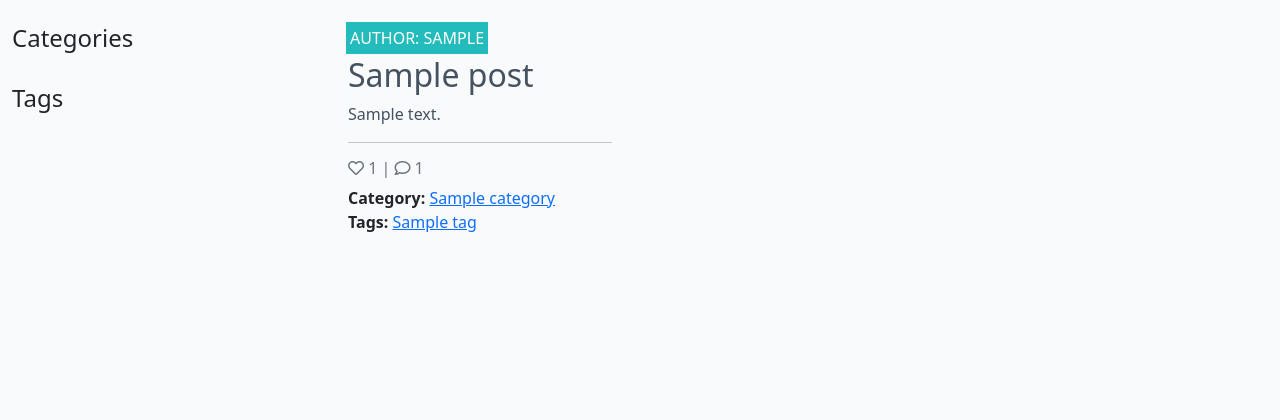
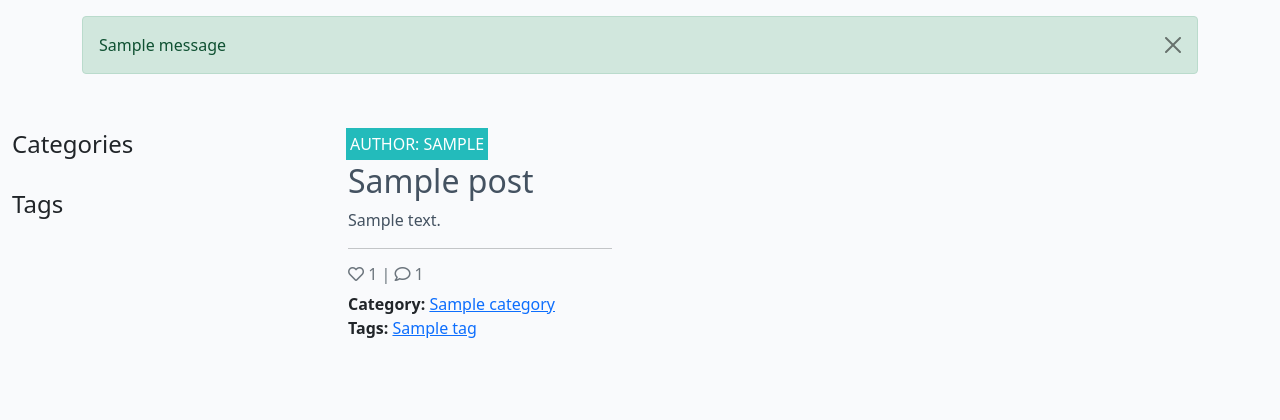
Before and after one commit to samiksha-92/Django-Blog-p4, a Django app: page / in a window 1280 px wide. Shown: the part 60-480 px from the top of the page. Run offline with Django 3.2, Linux system fonts and the light colour scheme; tables that the repository leaves empty hold one stand-in row (values such as "Sample post"); one stand-in notice (Sample message) is shown.

Commit message:
updated the messages div in base file

```diff
--- a/templates/base.html
+++ b/templates/base.html
@@ -56,6 +56,15 @@
             </div>
         </div>
     </nav>
+    <div class="container my-3">
+        {% for message in messages %}
+        <div class="alert {{ message.tags }} alert-dismissible fade show" role="alert">
+            {{ message }}
+            <button type="button" class="btn-close" data-bs-dismiss="alert" aria-label="Close"></button>
+        </div>
+        {% endfor %}
+    </div>
+
 
     <main class="flex-shrink-0 main-bg">
         {% block content %}
```
Also changed, not shown: Yogit/settings.py (+9 -0 lines).
